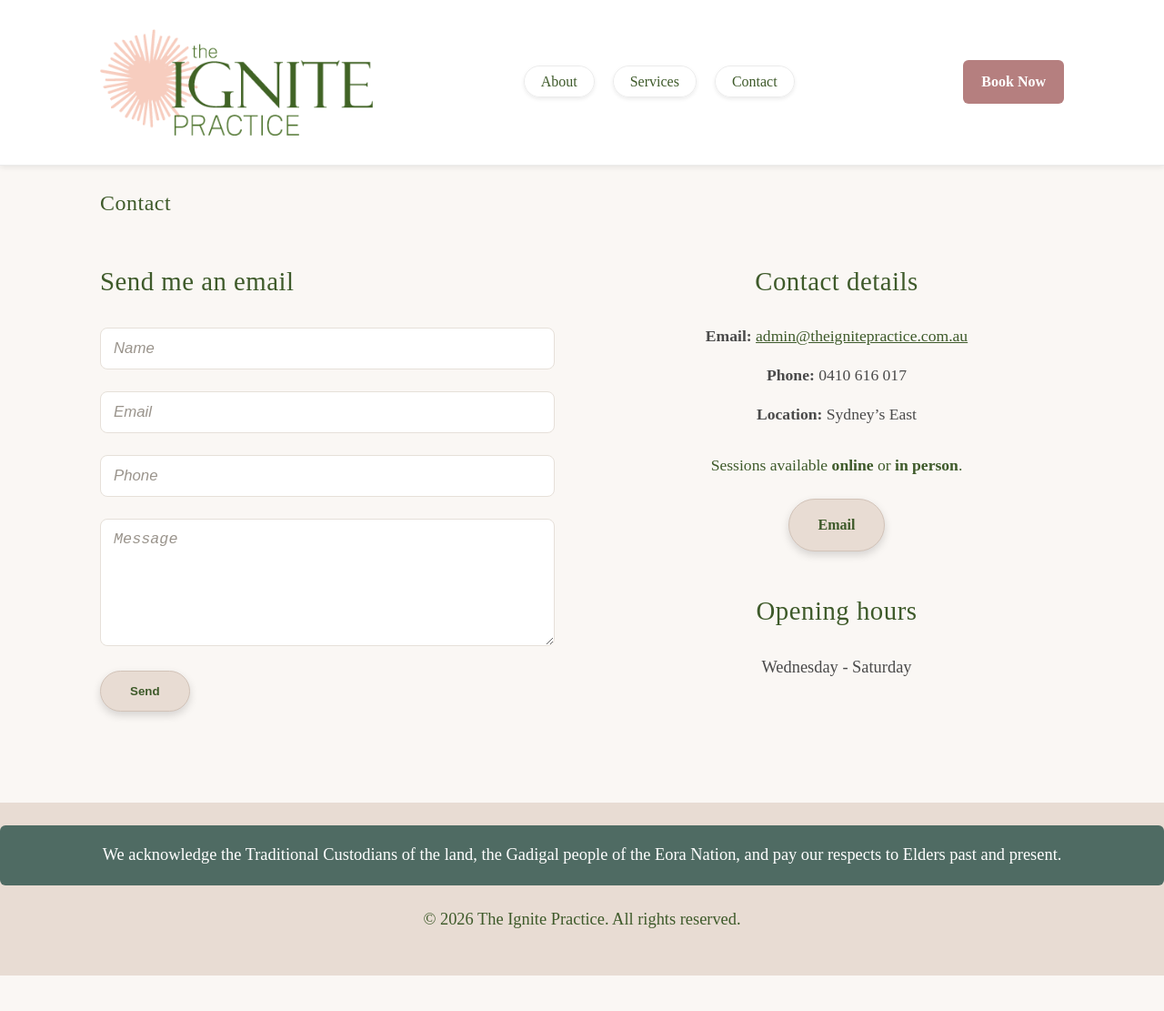
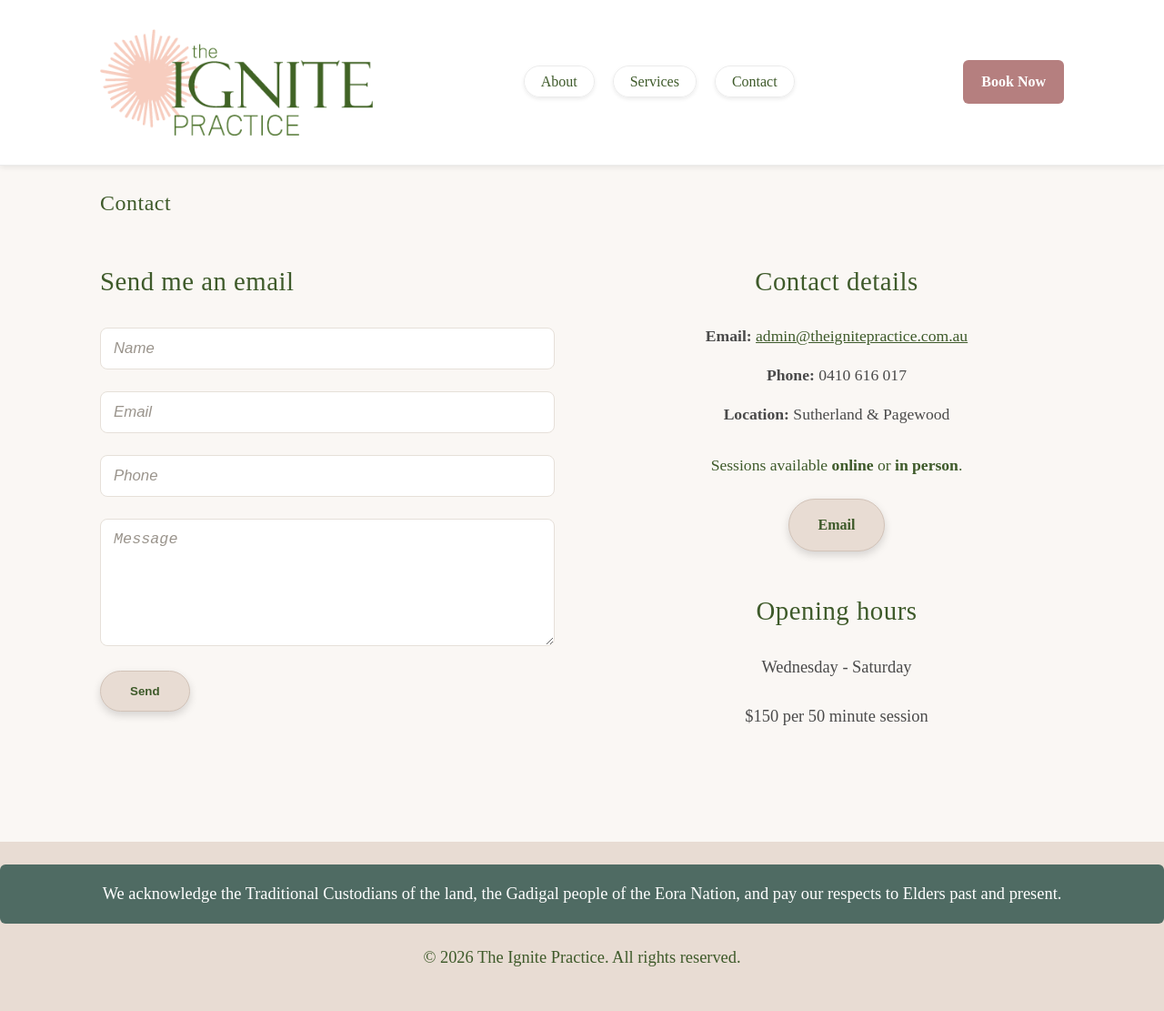
Before and after one commit to Jencreates-design/the-ignite-practice, a Jekyll site: the page built from contact.html, in a window 1280 px wide and 1114 px high. Shown: the top 1111 px of the window at 91% size. Built offline with Jekyll 4.4.1, drawn with Linux system fonts in a browser that asks for light colours.

Commit message:
Update location details in contact.html

```diff
--- a/contact.html
+++ b/contact.html
@@ -41,7 +41,7 @@ class: inner-page
 
                             <li><strong>Phone:</strong> 0410 616 017</li>
 
-                            <li><strong>Location:</strong> Sydney’s East</li>
+                            <li><strong>Location:</strong> Sutherland & Pagewood </li>
                         </ul>
 
                         <p class="session-type">
@@ -59,6 +59,7 @@ class: inner-page
 
                         <h3>Opening hours</h3>
                         <p>Wednesday - Saturday<br></p>
+                                <p>$150 per 50 minute session<br></p>
                     </div>
 
                 </div>
```
